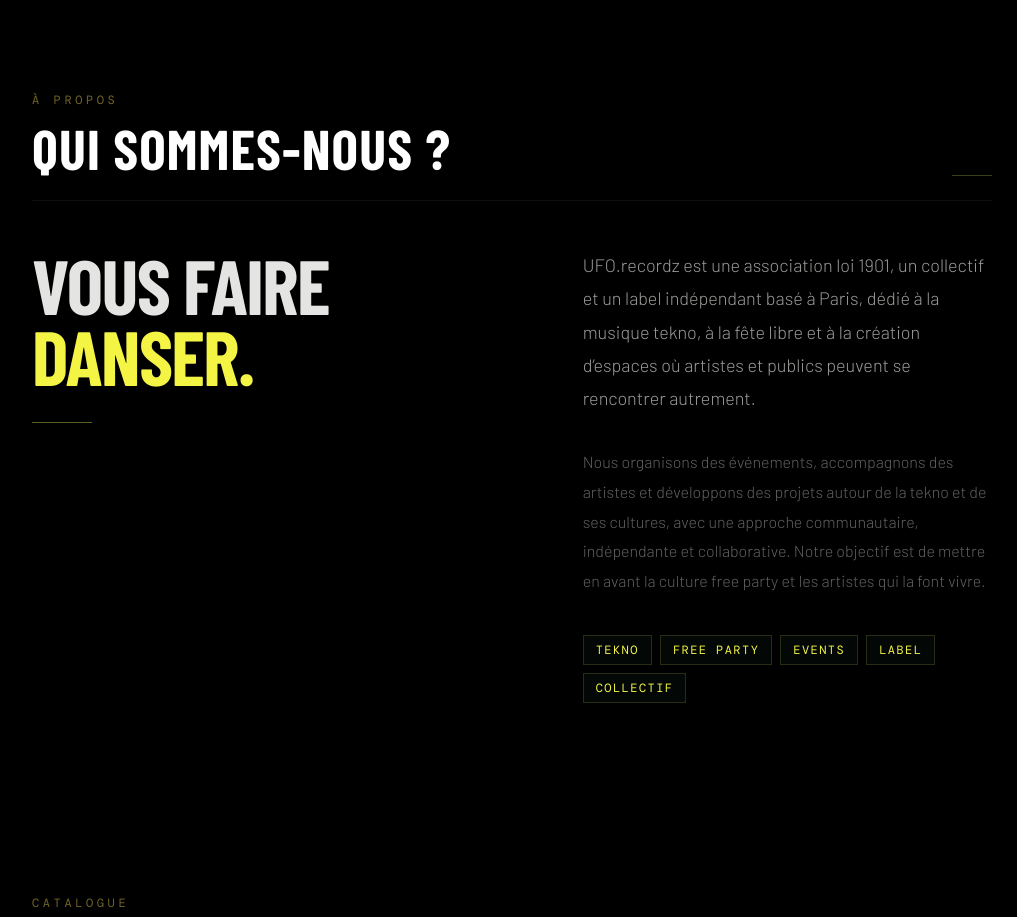
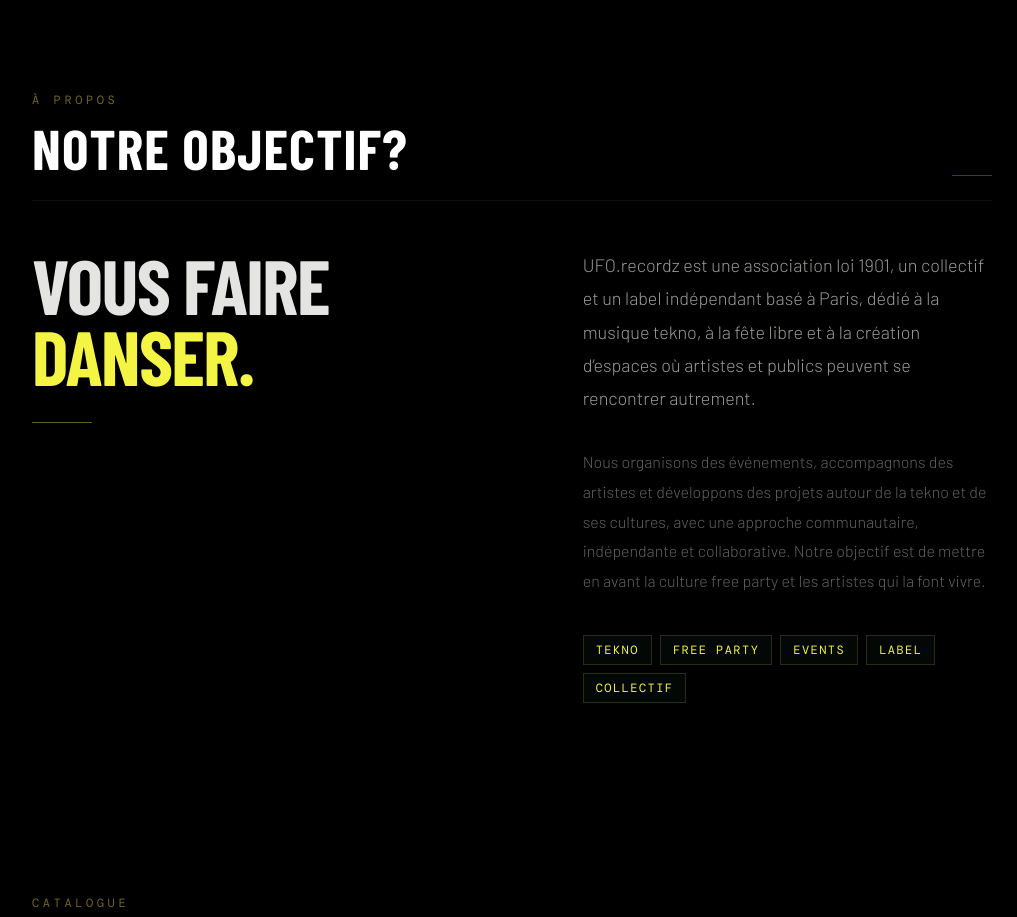
Before and after one commit to Fantiflex/UFO.recordz, a React (Vite) app: page / in a window 1280 px wide. Shown: the part 1180-2097 px from the top of the page, without its empty margins (128-1145 px from the left). Built offline with nearby package versions, Linux system fonts and the light colour scheme; no server answers; the database is empty; the HTML template or start-up script is replaced by a standard one; a web font is replaced by a local one.

Commit message:
change name rubrique WhoAreWe

```diff
--- a/src/components/sections/WhoWeAre.tsx
+++ b/src/components/sections/WhoWeAre.tsx
@@ -4,7 +4,7 @@ import SectionHeader from "../ui/SectionHeader";
 function WhoWeAre() {
   return (
     <section className="py-24 px-6 md:px-12 lg:px-24 max-w-6xl mx-auto">
-      <SectionHeader label="À PROPOS" title="QUI SOMMES-NOUS ?" />
+      <SectionHeader label="À PROPOS" title="NOTRE OBJECTIF?" />
 
       <div className="grid grid-cols-1 lg:grid-cols-[1.15fr_1fr] gap-12 lg:gap-20 items-start">
 
```
